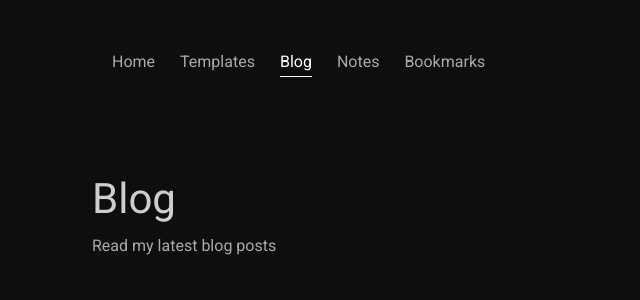
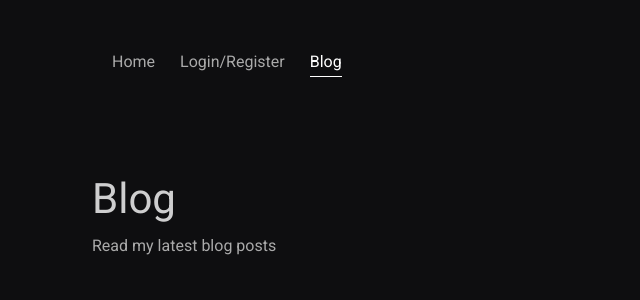
Before and after one commit to AminodinAkbari/ByteAndwordsBlog, a Django app: page / in a window 1280 px wide. Shown: the top 300 px of the page, without its empty margins (0-640 px from the left). Run offline with Django 5.2, Linux system fonts and the light colour scheme; data that the repository does not hold is empty.

Commit message:
refactor(templates): update navigation links and clean up post list
- Add Login/Register link for better user navigation

```diff
--- a/templates/post_list.html
+++ b/templates/post_list.html
@@ -12,10 +12,9 @@
     <nav>
         <ul>
             <li><a href="#">Home</a></li>
-            <li><a href="#">Templates</a></li>
+            <li><a href="/login_and_register">Login/Register</a></li>
             <li><a href="#" class="active">Blog</a></li>
-            <li><a href="#">Notes</a></li>
-            <li><a href="#">Bookmarks</a></li>
+
         </ul>
     </nav>
 
@@ -38,6 +37,7 @@
 
                 </a>
                 <p class="excerpt">
+                    <!-- {{ post.media }} -->
                     {{ post.content|truncatewords:20 }}
                 </p>
             </article>
```
